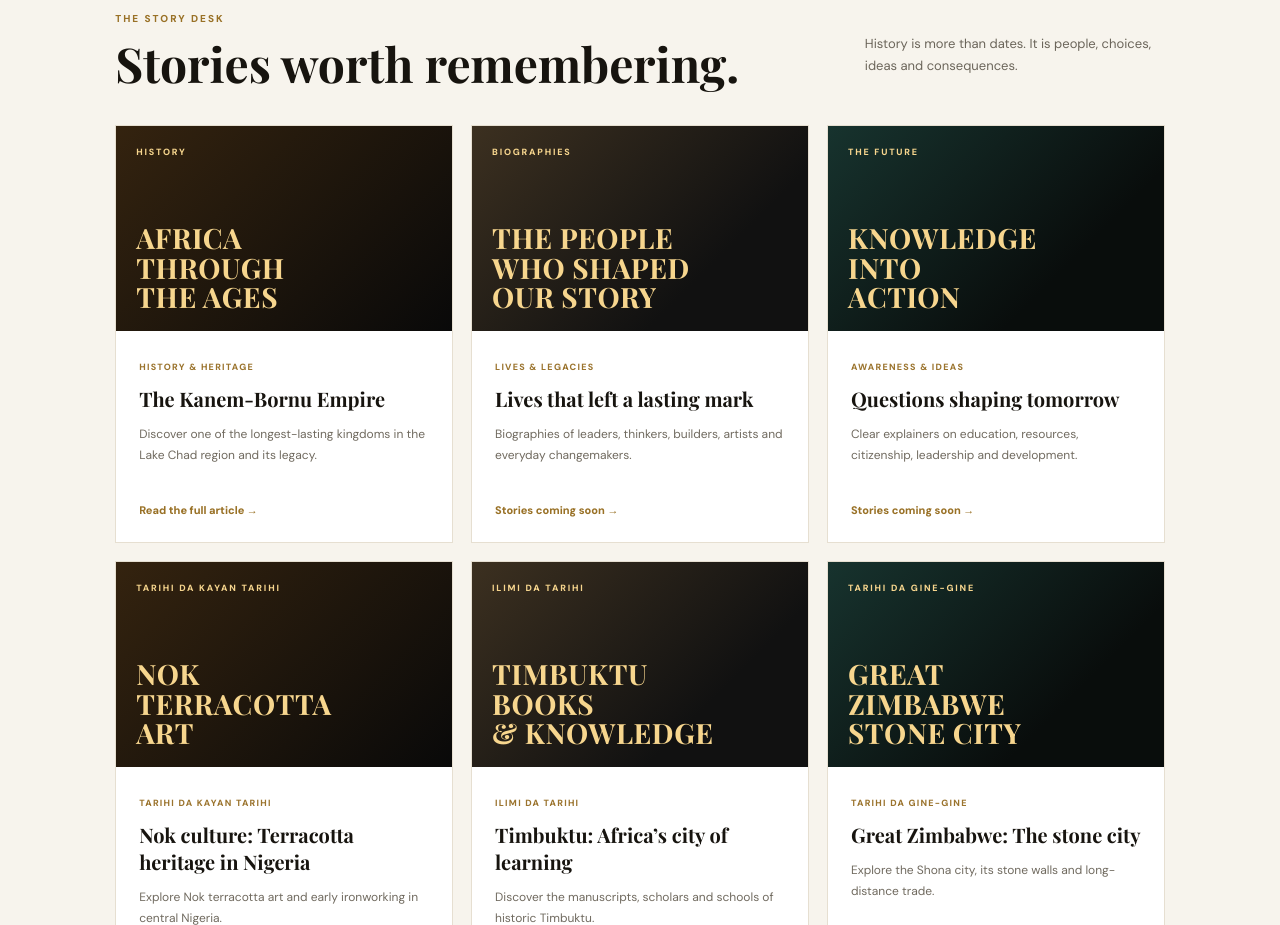
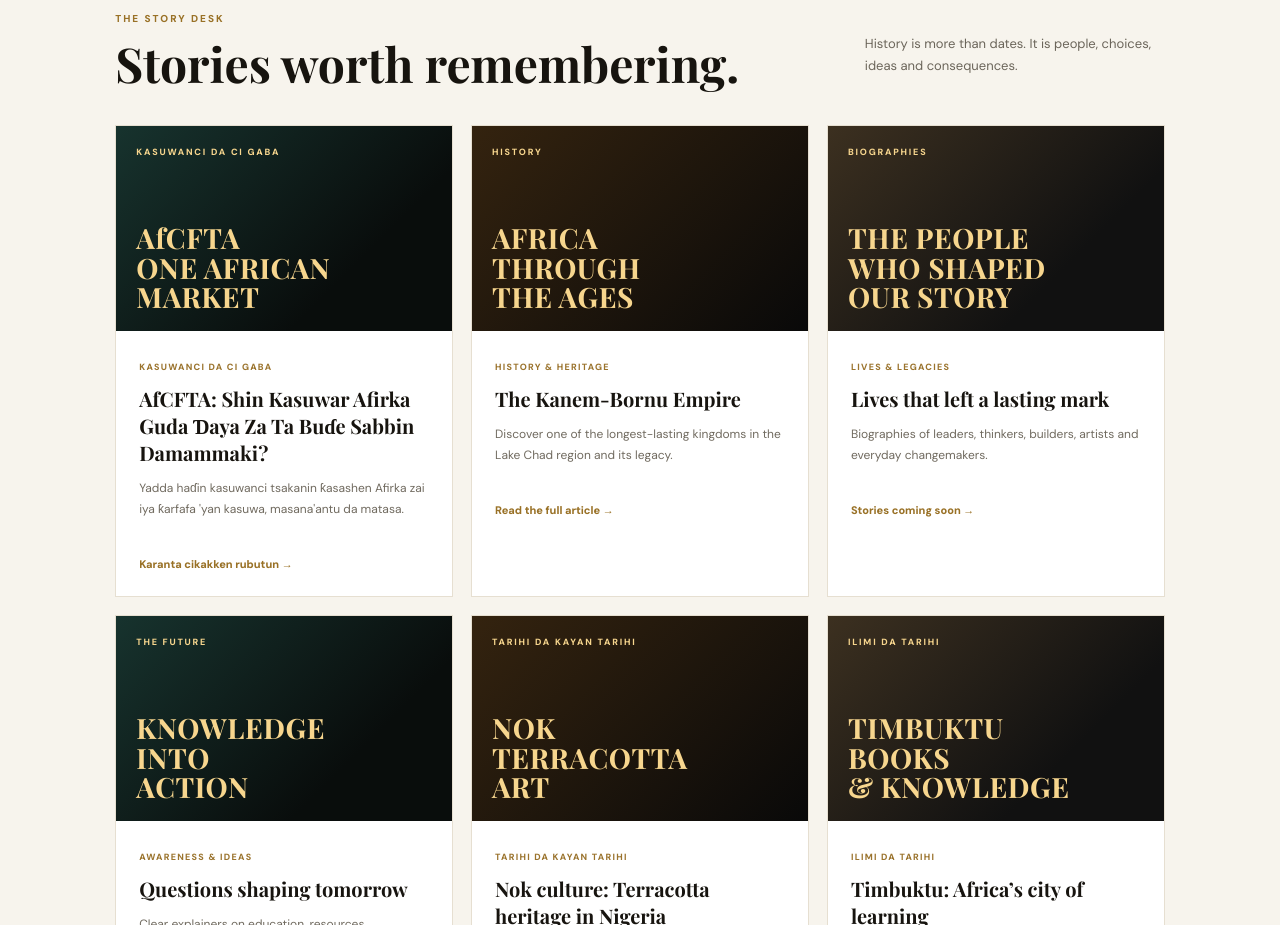
Before and after one commit to africaawakemedia/africaawakemedia.github.io, a plain HTML site: page index.html in a window 1280 px wide. Shown: the part 1840-2765 px from the top of the page. Drawn offline with nearby package versions, Linux system fonts and the light colour scheme.

Commit message:
Add AfCFTA article to homepage

```diff
--- a/index.html
+++ b/index.html
@@ -92,6 +92,8 @@
     <section class="section stories" id="stories">
       <div class="stories-heading"><div><div class="section-label" data-i18n="storiesLabel">THE STORY DESK</div><h2 data-i18n="storiesTitle">Stories worth remembering.</h2></div><p data-i18n="storiesIntro">History is more than dates. It is people, choices, ideas and consequences.</p></div>
       <div class="story-grid">
+        <article class="story-card"><div class="story-art art-future"><span>KASUWANCI DA CI GABA</span><b>AfCFTA<br>ONE AFRICAN<br>MARKET</b></div><div class="story-info"><small>KASUWANCI DA CI GABA</small><h3>AfCFTA: Shin Kasuwar Afirka Guda Ɗaya Za Ta Buɗe Sabbin Damammaki?</h3><p>Yadda haɗin kasuwanci tsakanin ƙasashen Afirka zai iya ƙarfafa 'yan kasuwa, masana'antu da matasa.</p><a href="posts/afcfta-africa-single-market.html">Karanta cikakken rubutun →</a></div></article>
+
         <article class="story-card"><div class="story-art art-history"><span>HISTORY</span><b>AFRICA<br>THROUGH<br>THE AGES</b></div><div class="story-info"><small data-i18n="categoryHistory">HISTORY & HERITAGE</small><h3 data-i18n="story1Title">The Kanem-Bornu Empire</h3><p data-i18n="story1Text">Discover one of the longest-lasting kingdoms in the Lake Chad region and its legacy.</p><a href="posts/kanem-bornu.html" data-i18n="readArticle">Read the full article →</a></div></article>
         <article class="story-card"><div class="story-art art-people"><span>BIOGRAPHIES</span><b>THE PEOPLE<br>WHO SHAPED<br>OUR STORY</b></div><div class="story-info"><small data-i18n="categoryLives">LIVES & LEGACIES</small><h3 data-i18n="story2Title">Lives that left a lasting mark</h3><p data-i18n="story2Text">Biographies of leaders, thinkers, builders, artists and everyday changemakers.</p><a href="#contact" data-i18n="comingSoon">Stories coming soon →</a></div></article>
         <article class="story-card"><div class="story-art art-future"><span>THE FUTURE</span><b>KNOWLEDGE<br>INTO<br>ACTION</b></div><div class="story-info"><small data-i18n="categoryAwareness">AWARENESS & IDEAS</small><h3 data-i18n="story3Title">Questions shaping tomorrow</h3><p data-i18n="story3Text">Clear explainers on education, resources, citizenship, leadership and development.</p><a href="#contact" data-i18n="comingSoon">Stories coming soon →</a></div></article>
```
